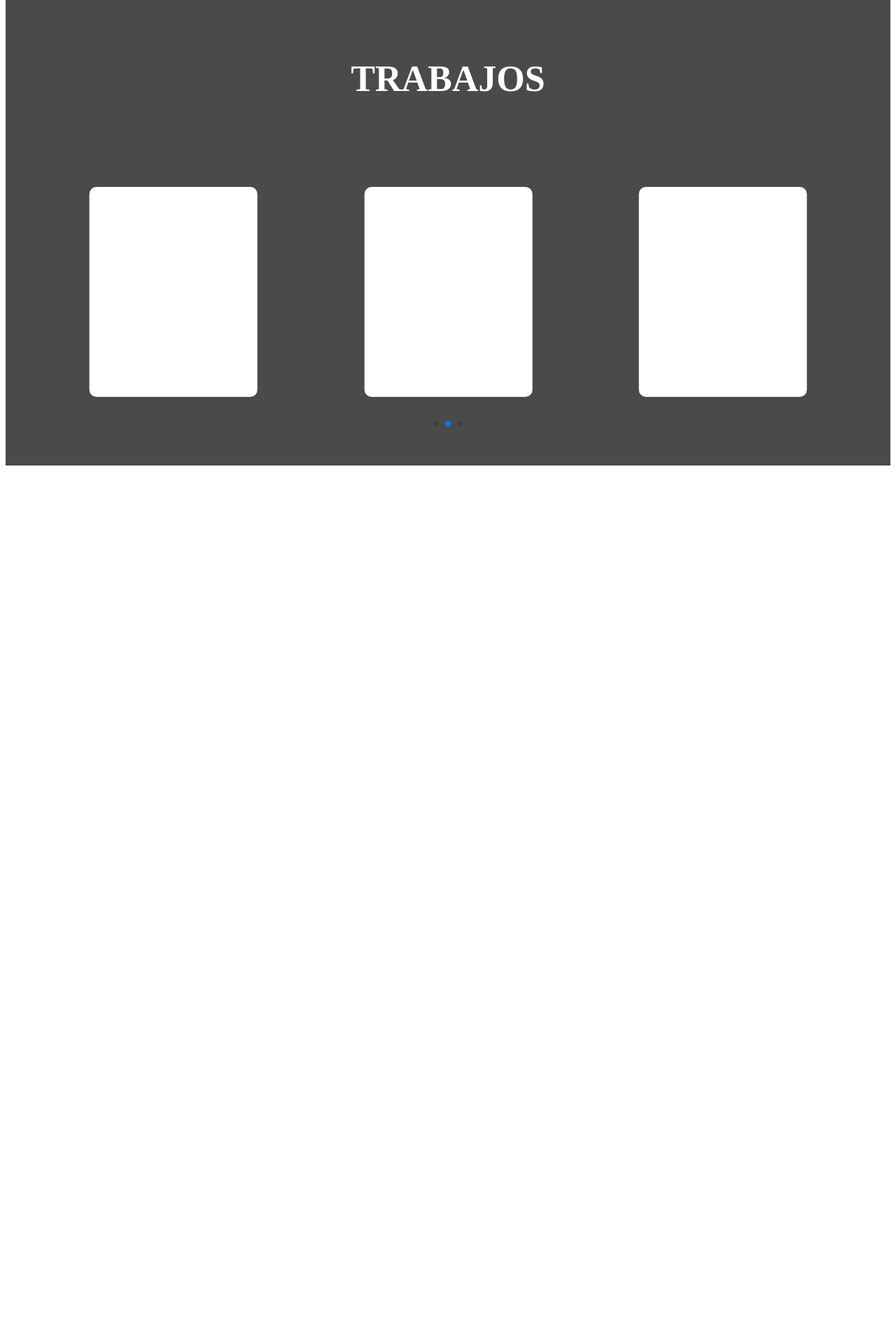
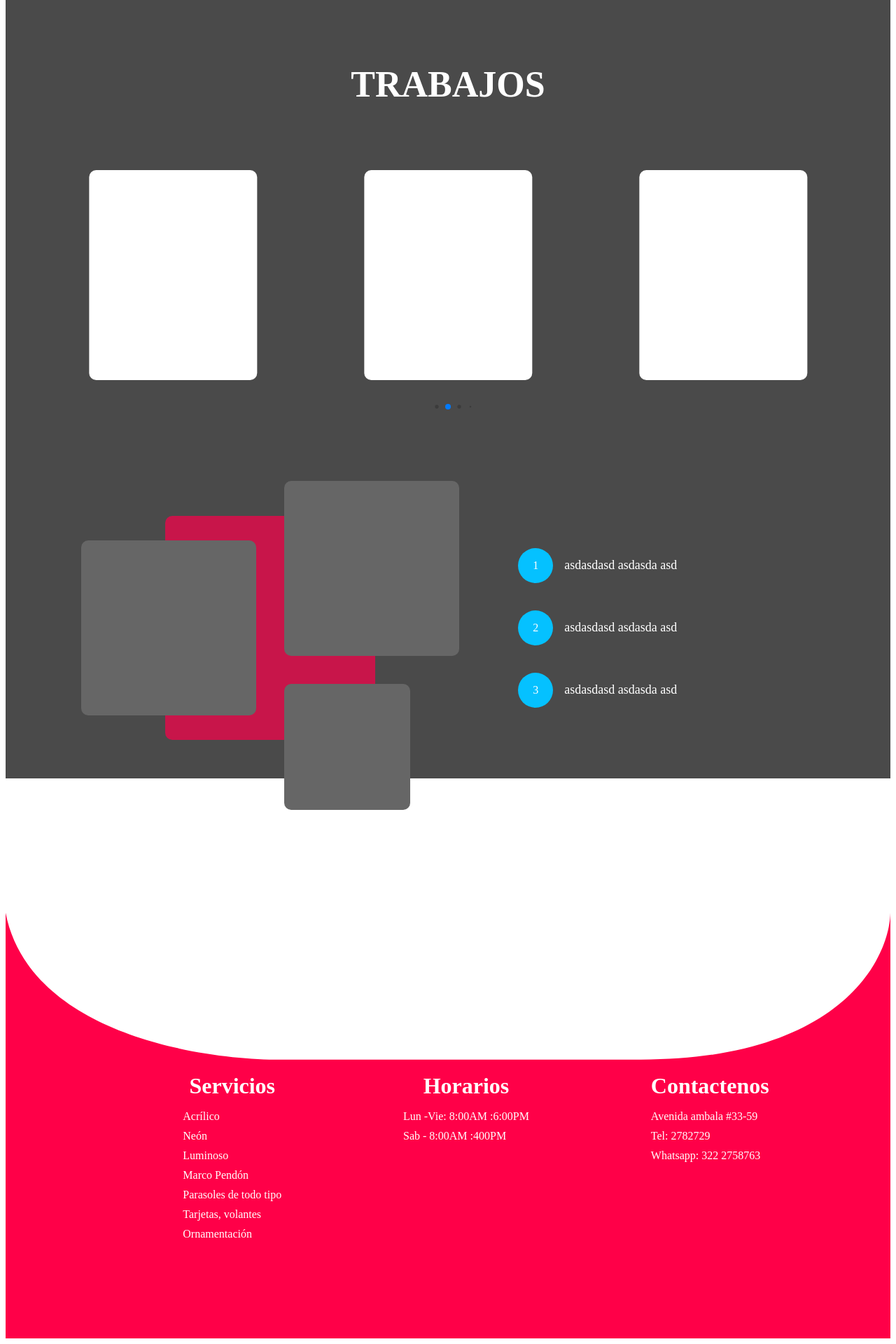
Before and after one commit to bryancol27/Formas_color, a Next.js app: page / in a window 1280 px wide. Shown: the part 656-2576 px from the top of the page at 70% size. Before the commit the page ends 1329 px from the top, so only its background shows below. Built offline with nearby package versions, Linux system fonts and the light colour scheme.

Commit message:
ADD: section Parasoles and footer

```diff
--- a/pages/index.jsx
+++ b/pages/index.jsx
@@ -3,12 +3,14 @@ import React from 'react';
 // Import templates
 import { Header } from '@templates/Header';
 import { Works } from '@templates/Works/index';
+import { Footer } from '@templates/Footer/index';
 
 const Home = () => {
     return (
         <React.Fragment>
             <Header />
             <Works />
+            <Footer/>
         </React.Fragment>
     );
 };
--- /dev/null
+++ b/src/templates/Footer/index.jsx
@@ -0,0 +1,43 @@
+import React from 'react';
+import { FooterStyled } from './styles';
+
+const Footer = () => {
+    return (
+        <FooterStyled>
+            <div className="imgs">
+                <figure>
+                    <img src="" alt="" />
+                    <img src="" alt="" />
+                    <img src="" alt="" />
+                </figure>
+            </div>
+            <div className="info">
+                <div>
+                    <h1>Servicios</h1>
+                    <p>Acrílico</p>
+                    <p>Neón</p>
+                    <p>Luminoso</p>
+                    <p>Marco Pendón</p>
+                    <p>Parasoles de todo tipo</p>
+                    <p>Tarjetas, volantes</p>
+                    <p>Ornamentación</p>
+                </div>
+
+                <div>
+                    <h1>Horarios</h1>
+                    <p>Lun -Vie: 8:00AM :6:00PM</p>
+                    <p>Sab - 8:00AM :400PM</p>
+                </div>
+
+                <div>
+                    <h1>Contactenos</h1>
+                    <p>Avenida ambala #33-59</p>
+                    <p>Tel: 2782729</p>
+                    <p>Whatsapp: 322 2758763</p>
+                </div>
+            </div>
+        </FooterStyled>
+    );
+};
+
+export { Footer };
--- /dev/null
+++ b/src/templates/Footer/styles.js
@@ -0,0 +1,35 @@
+import styled from '@emotion/styled';
+
+export const FooterStyled = styled.footer`
+    width: 100%;
+    height: 800px;
+    background-image: url('/Footer/bg-footer.svg');
+    background-position: bottom;
+    background-repeat: no-repeat;
+    background-size: 100%;
+
+    display: flex;
+    justify-content: center;
+    align-items: flex-end;
+
+    .info {
+        width: 80%;
+        height: 400px;
+        display: flex;
+        justify-content: space-around;
+        align-items: flex-start;
+
+        div{
+            h1{
+                text-align: center;
+                margin-bottom: 1rem;
+                color: #fff;
+            }
+
+            p{
+                margin: 10px 0px;
+                color: #fff;
+            }
+        }
+    }
+`;
--- a/src/templates/Works/index.jsx
+++ b/src/templates/Works/index.jsx
@@ -14,6 +14,7 @@ import { CardWork } from '@components/card/index';
 const Works = () => {
     return (
         <WorksStyled>
+            <div className="swiperContent">
                 <h1>TRABAJOS</h1>
 
                 <Swiper
@@ -71,6 +72,43 @@ const Works = () => {
                         <CardWork />
                     </SwiperSlide>
                 </Swiper>
+            </div>
+            <div className="parasoles">
+                <div className="images">
+                    <div className="one">
+                        <figure>
+                            <img src="" alt="" />
+                        </figure>
+                    </div>
+
+                    <div className="two">
+                        <figure>
+                            <img src="" alt="" />
+                        </figure>
+                    </div>
+
+                    <div className="three">
+                        <figure>
+                            <img src="" alt="" />
+                        </figure>
+                    </div>
+                </div>
+
+                <div className="text">
+                    <div>
+                        <span>1</span>
+                        <p>asdasdasd asdasda asd</p>
+                    </div>
+                    <div>
+                        <span>2</span>
+                        <p>asdasdasd asdasda asd</p>
+                    </div>
+                    <div>
+                        <span>3</span>
+                        <p>asdasdasd asdasda asd</p>
+                    </div>
+                </div>
+            </div>
         </WorksStyled>
     );
 };
--- a/src/templates/Works/styles.js
+++ b/src/templates/Works/styles.js
@@ -5,16 +5,22 @@ import { variables } from '@styles/variables';
 
 export const WorksStyled = styled.section`
     width: 100%;
-    height: auto;
-    padding: 3rem 0px;
+    height: 140vh;
     display: flex;
     justify-content: center;
     align-items: center;
     flex-direction: column;
-    gap: 2rem;
+    gap: 9rem;
     background: ${variables.grey};
 
-    h1{
+    .swiperContent {
+        width: 100%;
+        display: flex;
+        justify-content: center;
+        align-items: center;
+        flex-direction: column;
+
+        h1 {
             font-size: 52px;
             font-weight: bolder;
             color: #fff;
@@ -44,4 +50,83 @@ export const WorksStyled = styled.section`
             -webkit-align-items: center;
             align-items: center;
         }
+    }
+
+    .parasoles {
+        width: 80%;
+        display: flex;
+        justify-content: space-around;
+        align-items: center;
+
+        .images {
+            width: 300px;
+            height: 320px;
+            background: #c8154a;
+            border-radius: 10px;
+
+            display: flex;
+            justify-content: center;
+            align-items: center;
+
+            position: relative;
+
+            div {
+                position: absolute;
+                background: #666666;
+                border-radius: 10px;
+            }
+
+            .one {
+                right: -120px;
+                top: -50px;
+                width: 250px;
+                height: 250px;
+            }
+
+            .two {
+                left: -120px;
+                width: 250px;
+                height: 250px;
+            }
+
+            .three {
+                bottom: -100px;
+                right: -50px;
+                width: 180px;
+                height: 180px;
+            }
+        }
+
+        .text {
+            width: 30%;
+            display: flex;
+            justify-content: center;
+            align-items: flex-start;
+            flex-direction: column;
+            gap: 2rem;
+
+            div {
+                display: flex;
+                justify-content: center;
+                align-items: center;
+                gap: 1rem;
+
+                span {
+                    width: 50px;
+                    height: 50px;
+                    background: #05c1ff;
+                    display: flex;
+                    justify-content: center;
+                    align-items: center;
+                    border-radius: 50px;
+                    color: #fff;
+                }
+
+                P {
+                    color: #fff;
+                    font-size: 18px;
+                }
+            }
+        }
+    }
 `;
```
Also changed, not shown: public/Footer/bg-footer.svg (added). Lines whose indentation alone changed are shown as unchanged.
